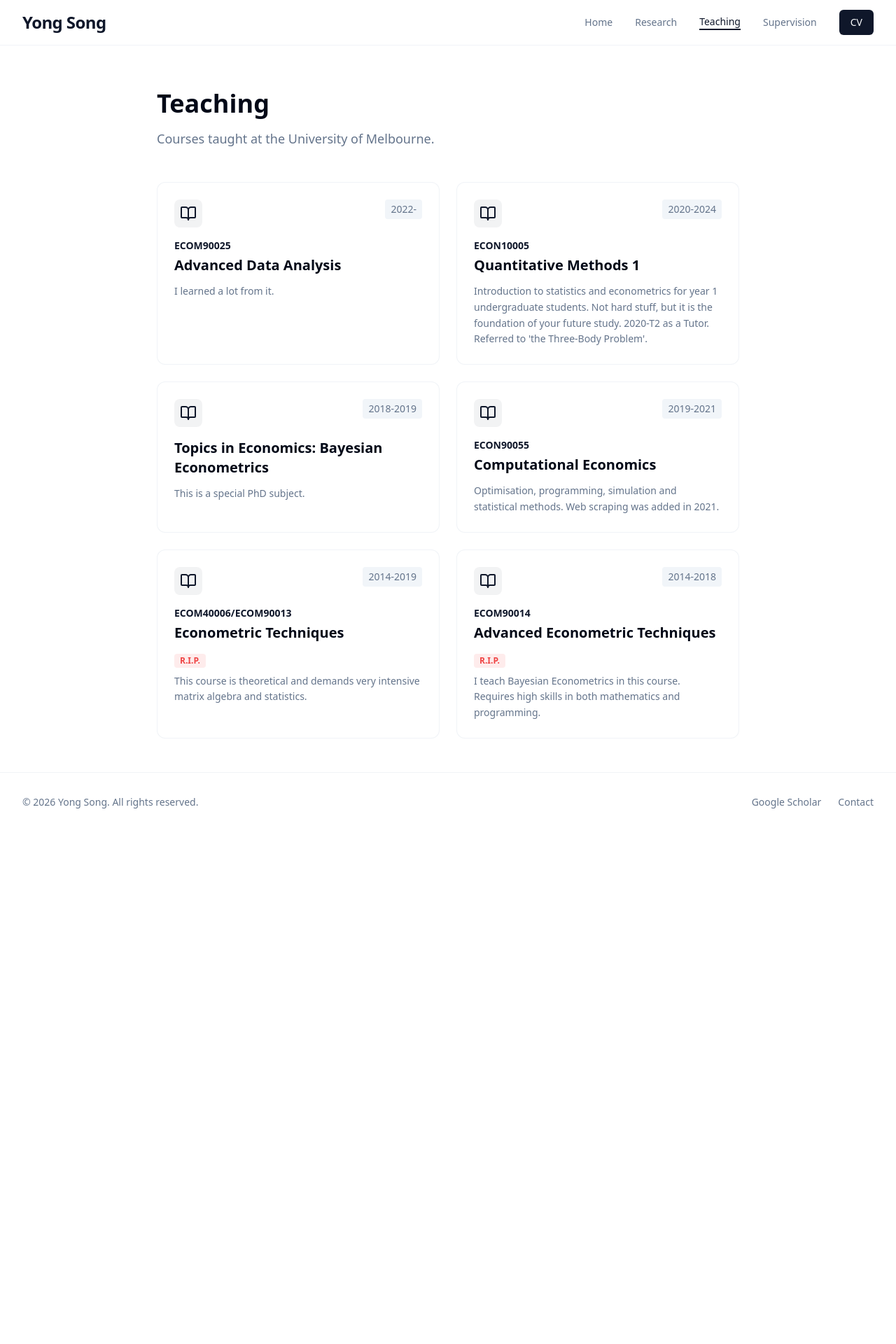
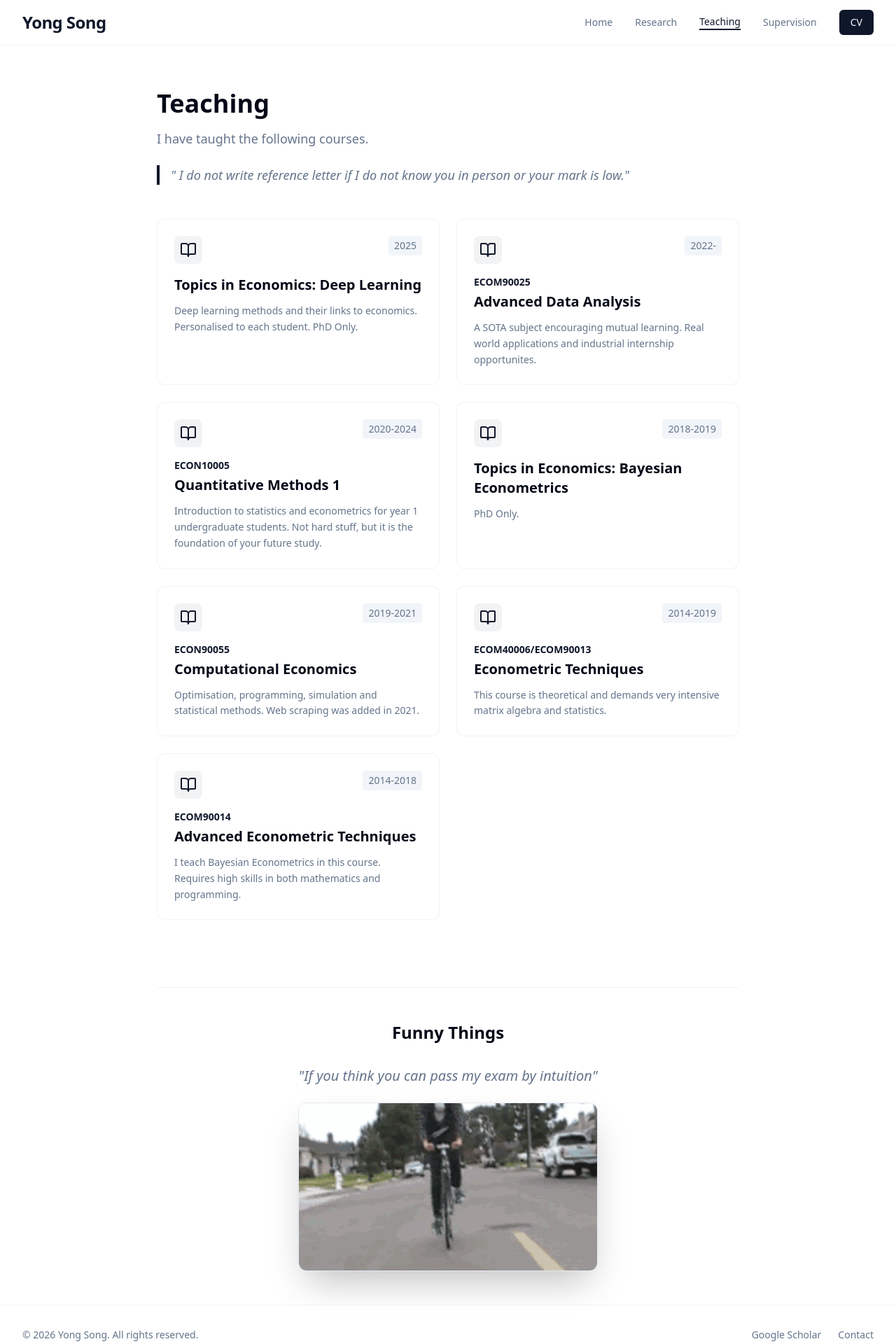
Before and after one commit to nktommy13/nktommy13.github.io, a Next.js app: page /teaching in a window 1280 px wide. Shown: the top 1920 px of the page at 70% size. Before the commit the page ends 1188 px from the top, so only its background shows below. Built offline with nearby package versions, Linux system fonts and the light colour scheme; a web font is replaced by a local one.

Commit message:
feat: add humor section to teaching page

```diff
--- a/app/research/page.tsx
+++ b/app/research/page.tsx
@@ -189,6 +189,10 @@ export default function ResearchPage() {
                 <p className="text-muted-foreground text-lg">
                     My main research interests lie in Bayesian Econometrics and Time Series Analysis.
                 </p>
+                <blockquote className="mt-6 border-l-4 border-primary pl-4 italic text-muted-foreground text-lg">
+                    &quot;A Bayesian is one who, vaguely expecting a horse, and catching a glimpse of a donkey, strongly believes he has seen a mule.&quot;
+                </blockquote>
+
             </motion.div>
 
             <div className="space-y-16">
--- a/app/supervision/page.tsx
+++ b/app/supervision/page.tsx
@@ -5,10 +5,10 @@ import { Users, GraduationCap } from "lucide-react";
 
 const students = {
     active: [
-        { name: "Tao Sun", status: "current" },
         { name: "Zheng Fan", status: "current" },
     ],
     placements: [
+        { name: "Tao Sum", year: "2025", placement: "University of Melbourne" },
         { name: "Xuan Vu", year: "2024", placement: "University of Melbourne" },
         { name: "Alex Ballantyne", year: "2022", placement: "Grattan Institute" },
         { name: "Zhuo Li", year: "2021", placement: "Postdoctoral Research Fellow at Monash University" }
@@ -25,7 +25,7 @@ export default function SupervisionPage() {
             >
                 <h1 className="text-4xl font-serif font-bold mb-4">Supervision</h1>
                 <p className="text-muted-foreground text-lg">
-                    I have checked the following PhD students.
+                    I have supervised the following PhD students.
                 </p>
             </motion.div>
 
@@ -50,7 +50,7 @@ export default function SupervisionPage() {
                     </ul>
                 </motion.section>
 
-                {/* Placements */}
+                {/* First Placements */}
                 <motion.section
                     initial={{ opacity: 0, x: -20 }}
                     animate={{ opacity: 1, x: 0 }}
@@ -58,7 +58,7 @@ export default function SupervisionPage() {
                 >
                     <h2 className="text-2xl font-bold mb-6 flex items-center gap-2">
                         <GraduationCap className="text-accent-foreground" />
-                        Placements
+                        First Placements
                     </h2>
                     <div className="space-y-4">
                         {students.placements.map((student, idx) => (
--- a/app/teaching/page.tsx
+++ b/app/teaching/page.tsx
@@ -2,25 +2,32 @@
 
 import { motion } from "framer-motion";
 import { BookOpen } from "lucide-react";
+import Image from "next/image";
 
 const courses = [
+    {
+        code: null,
+        title: "Topics in Economics: Deep Learning",
+        period: "2025",
+        description: "Deep learning methods and their links to economics. Personalised to each student. PhD Only."
+    },
     {
         code: "ECOM90025",
         title: "Advanced Data Analysis",
         period: "2022-",
-        description: "I learned a lot from it."
+        description: "A SOTA subject encouraging mutual learning. Real world applications and industrial internship opportunites."
     },
     {
         code: "ECON10005",
         title: "Quantitative Methods 1",
         period: "2020-2024",
-        description: "Introduction to statistics and econometrics for year 1 undergraduate students. Not hard stuff, but it is the foundation of your future study. 2020-T2 as a Tutor. Referred to 'the Three-Body Problem'."
+        description: "Introduction to statistics and econometrics for year 1 undergraduate students. Not hard stuff, but it is the foundation of your future study."
     },
     {
         code: null,
         title: "Topics in Economics: Bayesian Econometrics",
         period: "2018-2019",
-        description: "This is a special PhD subject."
+        description: "PhD Only."
     },
     {
         code: "ECON90055",
@@ -32,14 +39,12 @@ const courses = [
         code: "ECOM40006/ECOM90013",
         title: "Econometric Techniques",
         period: "2014-2019",
-        status: "R.I.P.",
         description: "This course is theoretical and demands very intensive matrix algebra and statistics."
     },
     {
         code: "ECOM90014",
         title: "Advanced Econometric Techniques",
         period: "2014-2018",
-        status: "R.I.P.",
         description: "I teach Bayesian Econometrics in this course. Requires high skills in both mathematics and programming."
     }
 ];
@@ -54,8 +59,12 @@ export default function TeachingPage() {
             >
                 <h1 className="text-4xl font-serif font-bold mb-4">Teaching</h1>
                 <p className="text-muted-foreground text-lg">
-                    Courses taught at the University of Melbourne.
+                    I have taught the following courses.
                 </p>
+
+                <blockquote className="mt-6 border-l-4 border-primary pl-4 italic text-muted-foreground text-lg">
+                    &quot; I do not write reference letter if I do not know you in person or your mark is low.&quot;
+                </blockquote>
             </motion.div>
 
             <div className="grid gap-6 md:grid-cols-2">
@@ -81,17 +90,40 @@ export default function TeachingPage() {
                             </div>
                         )}
                         <h3 className="text-xl font-bold mb-3">{course.title}</h3>
-                        {course.status && (
-                            <span className="inline-block text-xs font-bold text-destructive bg-destructive/10 px-2 py-0.5 rounded mb-2">
-                                {course.status}
-                            </span>
-                        )}
                         <p className="text-muted-foreground text-sm leading-relaxed">
                             {course.description}
                         </p>
                     </motion.div>
                 ))}
             </div>
+
+            {/* Funny Section */}
+            <section className="mt-24 pt-12 border-t border-border/50">
+                <motion.div
+                    initial={{ opacity: 0 }}
+                    whileInView={{ opacity: 1 }}
+                    viewport={{ once: true }}
+                    className="flex flex-col items-center text-center gap-8"
+                >
+                    <h2 className="text-2xl font-serif font-bold">Funny Things</h2>
+
+                    <div className="max-w-2xl space-y-6">
+                        <p className="text-xl font-medium text-muted-foreground italic font-serif">
+                            &quot;If you think you can pass my exam by intuition&quot;
+                        </p>
+
+                        <div className="relative w-full aspect-video rounded-xl overflow-hidden shadow-2xl border border-border">
+                            <Image
+                                src="/assets/fall1.gif"
+                                alt="Funny gif about passing exams"
+                                fill
+                                className="object-cover"
+                                unoptimized
+                            />
+                        </div>
+                    </div>
+                </motion.div>
+            </section>
         </div>
     );
 }
```
Also changed, not shown: public/assets/fall1.gif (added), public/assets/fall2.gif (added).
